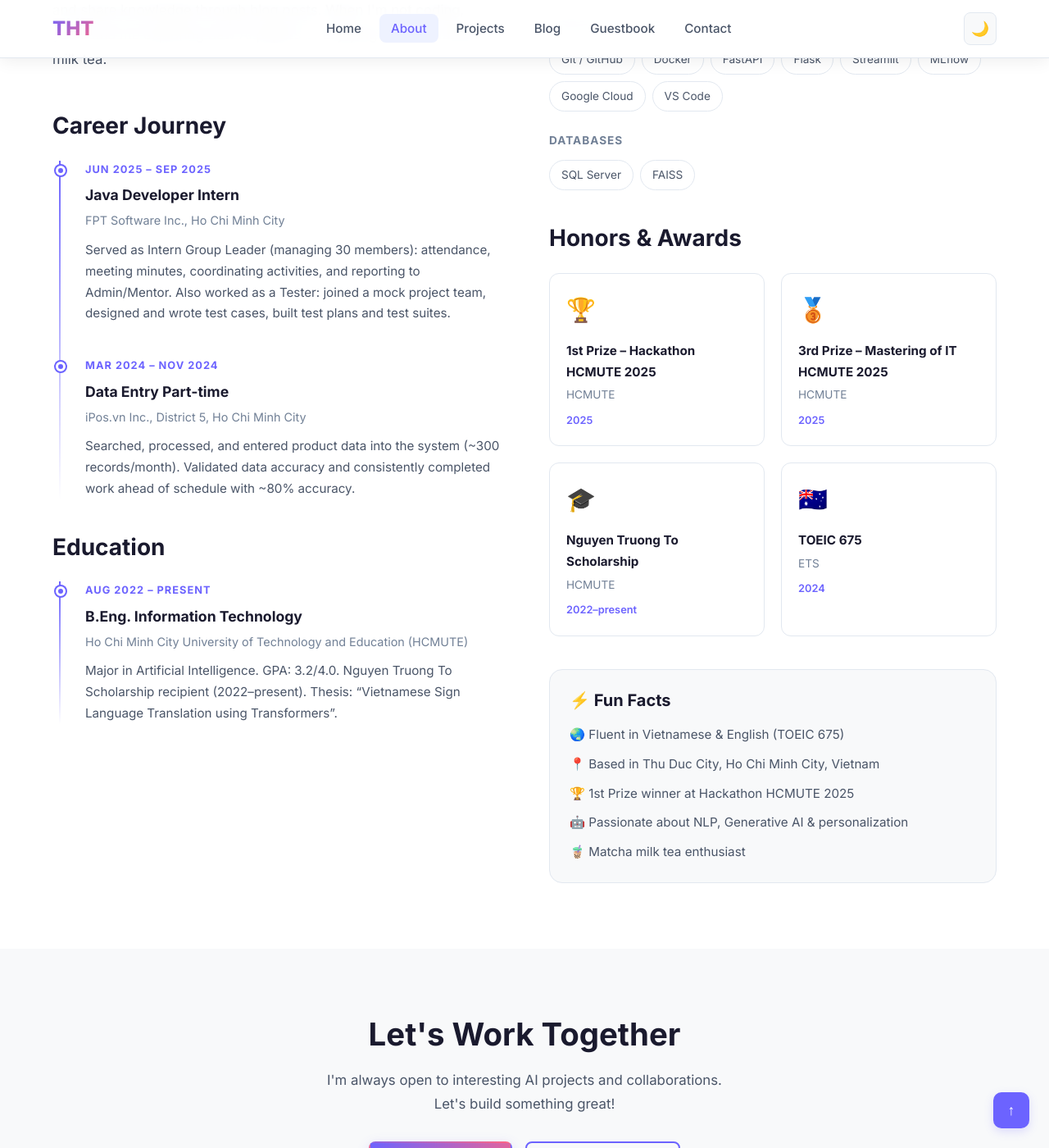
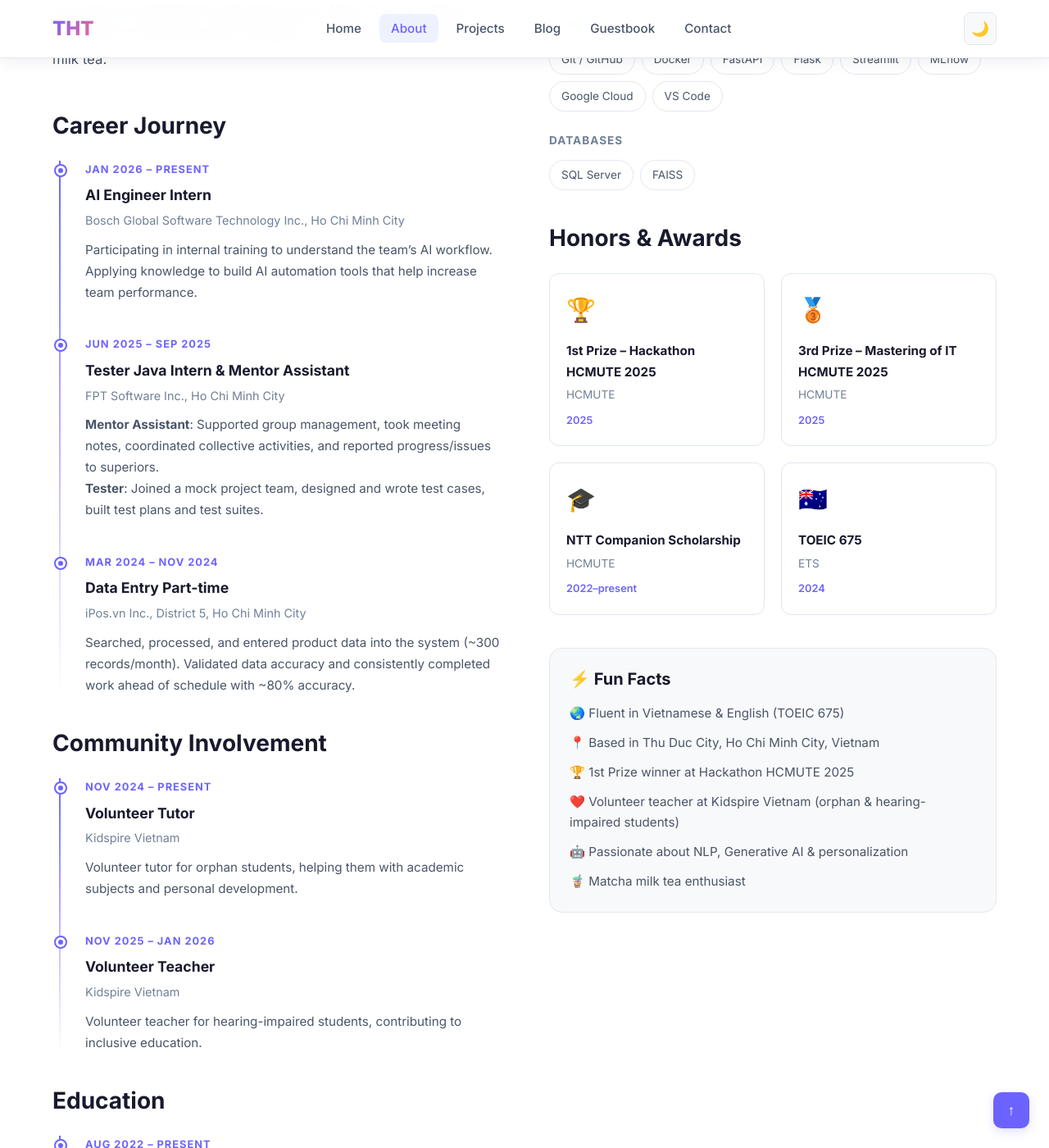
Before and after one commit to TrinhHuuTho/TrinhHuuTho.github.io, a Jekyll site: the page about.html, which Jekyll copies as it is, in a window 1280 px wide and 1400 px high, scrolled down 826 px. Shown: the whole window at 82% size. Built offline with Jekyll 4.4.1, drawn with Linux system fonts in a browser that asks for light colours; some of the changed text lies outside the part shown.

Commit message:
fix: sync profile with updated CV 2025-2026
- Add Bosch Global Software Technology AI Engineer Intern (Jan 2026 - Present)
- Fix FPT Software role: Tester Java Intern & Mentor Assistant
- Add Community Involvement section: Kidspire Vietnam volunteer (tutor & teacher)
- Fix NLP project: NLP_Course -> NLP Toolkit with correct GitHub URL
- Update NTT scholarship name
- Add Kidspire volunteer work to fun facts

```diff
--- a/about.html
+++ b/about.html
@@ -69,21 +69,51 @@
             <h3 style="margin-bottom: 24px;">Career Journey</h3>
             <div class="timeline">
               <div class="timeline-item">
-                <div class="timeline-date">Jun 2025 – Sep 2025</div>
-                <div class="timeline-title">Java Developer Intern</div>
-                <div class="timeline-company">FPT Software Inc., Ho Chi Minh City</div>
+                <div class="timeline-date">Jan 2026 &ndash; Present</div>
+                <div class="timeline-title">AI Engineer Intern</div>
+                <div class="timeline-company">Bosch Global Software Technology Inc., Ho Chi Minh City</div>
                 <div class="timeline-desc">
-                  Served as Intern Group Leader (managing 30 members): attendance, meeting minutes, coordinating activities, and reporting to Admin/Mentor.
-                  Also worked as a Tester: joined a mock project team, designed and wrote test cases, built test plans and test suites.
+                  Participating in internal training to understand the team&rsquo;s AI workflow.
+                  Applying knowledge to build AI automation tools that help increase team performance.
                 </div>
               </div>
               <div class="timeline-item">
-                <div class="timeline-date">Mar 2024 – Nov 2024</div>
+                <div class="timeline-date">Jun 2025 &ndash; Sep 2025</div>
+                <div class="timeline-title">Tester Java Intern &amp; Mentor Assistant</div>
+                <div class="timeline-company">FPT Software Inc., Ho Chi Minh City</div>
+                <div class="timeline-desc">
+                  <strong>Mentor Assistant</strong>: Supported group management, took meeting notes, coordinated collective activities, and reported progress/issues to superiors.<br>
+                  <strong>Tester</strong>: Joined a mock project team, designed and wrote test cases, built test plans and test suites.
+                </div>
+              </div>
+              <div class="timeline-item">
+                <div class="timeline-date">Mar 2024 &ndash; Nov 2024</div>
                 <div class="timeline-title">Data Entry Part-time</div>
                 <div class="timeline-company">iPos.vn Inc., District 5, Ho Chi Minh City</div>
                 <div class="timeline-desc">
                   Searched, processed, and entered product data into the system (~300 records/month).
                   Validated data accuracy and consistently completed work ahead of schedule with ~80% accuracy.
+                </div>
+              </div>
+            </div>
+
+            <!-- Involvements -->
+            <h3 style="margin-bottom: 24px;">Community Involvement</h3>
+            <div class="timeline">
+              <div class="timeline-item">
+                <div class="timeline-date">Nov 2024 &ndash; Present</div>
+                <div class="timeline-title">Volunteer Tutor</div>
+                <div class="timeline-company">Kidspire Vietnam</div>
+                <div class="timeline-desc">
+                  Volunteer tutor for orphan students, helping them with academic subjects and personal development.
+                </div>
+              </div>
+              <div class="timeline-item">
+                <div class="timeline-date">Nov 2025 &ndash; Jan 2026</div>
+                <div class="timeline-title">Volunteer Teacher</div>
+                <div class="timeline-company">Kidspire Vietnam</div>
+                <div class="timeline-desc">
+                  Volunteer teacher for hearing-impaired students, contributing to inclusive education.
                 </div>
               </div>
             </div>
@@ -96,7 +126,7 @@
                 <div class="timeline-title">B.Eng. Information Technology</div>
                 <div class="timeline-company">Ho Chi Minh City University of Technology and Education (HCMUTE)</div>
                 <div class="timeline-desc">
-                  Major in Artificial Intelligence. GPA: 3.2/4.0. Nguyen Truong To Scholarship recipient (2022–present).
+                  Major in Artificial Intelligence. GPA: 3.2/4.0. NTT Companion Scholarship recipient (2022–present).
                   Thesis: “Vietnamese Sign Language Translation using Transformers”.
                 </div>
               </div>
@@ -184,7 +214,7 @@
               </div>
               <div class="cert-card">
                 <div class="cert-icon">🎓</div>
-                <div class="cert-name">Nguyen Truong To Scholarship</div>
+                <div class="cert-name">NTT Companion Scholarship</div>
                 <div class="cert-issuer">HCMUTE</div>
                 <div class="cert-year">2022&ndash;present</div>
               </div>
@@ -204,6 +234,7 @@
               <li style="color: var(--text-secondary); font-size: 0.95rem;">🌏 Fluent in Vietnamese &amp; English (TOEIC 675)</li>
               <li style="color: var(--text-secondary); font-size: 0.95rem;">📍 Based in Thu Duc City, Ho Chi Minh City, Vietnam</li>
               <li style="color: var(--text-secondary); font-size: 0.95rem;">🏆 1st Prize winner at Hackathon HCMUTE 2025</li>
+              <li style="color: var(--text-secondary); font-size: 0.95rem;">❤️ Volunteer teacher at Kidspire Vietnam (orphan &amp; hearing-impaired students)</li>
               <li style="color: var(--text-secondary); font-size: 0.95rem;">🤖 Passionate about NLP, Generative AI &amp; personalization</li>
               <li style="color: var(--text-secondary); font-size: 0.95rem;">🧋 Matcha milk tea enthusiast</li>
             </ul>
--- a/index.html
+++ b/index.html
@@ -256,7 +256,7 @@
               <span class="tag">NLP</span>
               <span class="tag">Chatbot</span>
             </div>
-            <h3 class="project-title">NLP_Course &ndash; NLP Project Suite</h3>
+            <h3 class="project-title">NLP Toolkit &ndash; NLP Project Suite</h3>
             <p class="project-desc">
               A suite of NLP practice projects: Vietnamese Chatbot, movie recommendation system, AI video chat (Tavus API), and smart web scraper. Led as full-stack project lead.
             </p>
@@ -268,7 +268,7 @@
               <span class="tech-badge">Gemini API</span>
             </div>
             <div class="project-links">
-              <a href="https://github.com/TrinhHuuTho/NLP_Course" class="project-link" target="_blank" rel="noopener noreferrer">GitHub</a>
+              <a href="https://github.com/TrinhHuuTho/NLP_Toolkit" class="project-link" target="_blank" rel="noopener noreferrer">GitHub</a>
               <a href="projects.html" class="project-link primary">Details &rarr;</a>
             </div>
           </div>
--- a/projects.html
+++ b/projects.html
@@ -106,7 +106,7 @@
               <span class="tag">Chatbot</span>
               <span class="tag">LLM</span>
             </div>
-            <h3 class="project-title">NLP_Course &ndash; NLP Project Suite</h3>
+            <h3 class="project-title">NLP Toolkit &ndash; NLP Project Suite</h3>
             <p class="project-desc">
               A comprehensive suite of NLP practice projects built as full-stack developer and project lead (Feb&ndash;May 2025): Vietnamese Chatbot, movie recommendation system, AI video chat using Tavus API, and a smart web scraper. Integrated multiple APIs and documented all results.
             </p>
@@ -119,7 +119,7 @@
               <span class="tech-badge">Gemini API</span>
             </div>
             <div class="project-links">
-              <a href="https://github.com/TrinhHuuTho/NLP_Course" class="project-link" target="_blank" rel="noopener noreferrer">GitHub</a>
+              <a href="https://github.com/TrinhHuuTho/NLP_Toolkit" class="project-link" target="_blank" rel="noopener noreferrer">GitHub</a>
             </div>
           </div>
         </article>
```
